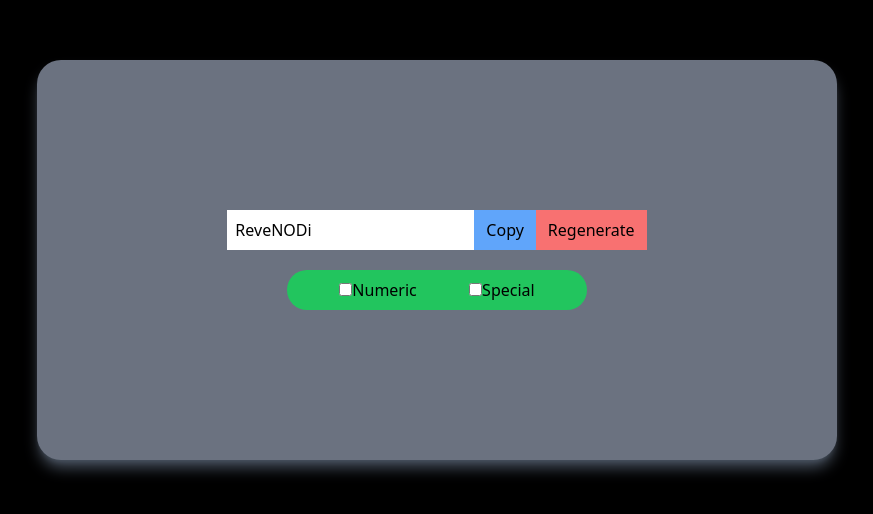
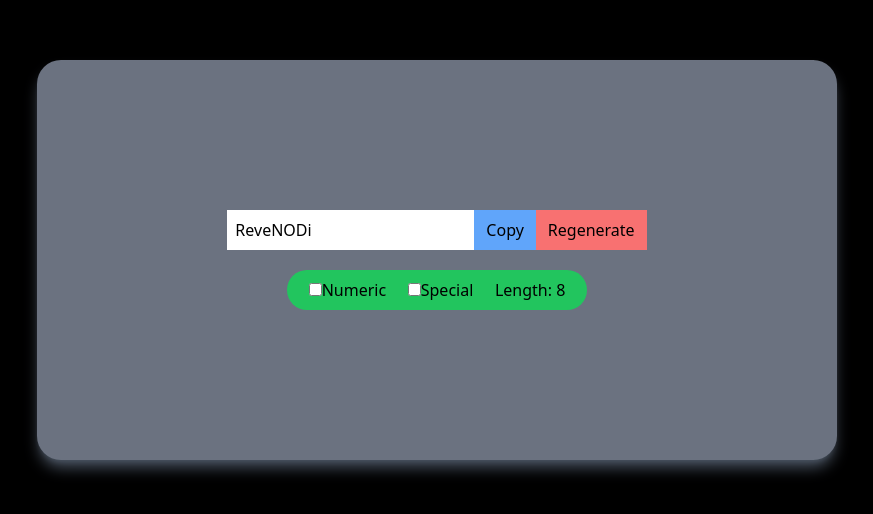
Before and after one commit to sagar-monga/FE_pocs, a React (Vite) app in the folder Learning-React/05-password-generator/: page / in a window 1280 px wide. Shown: the part 140-654 px from the top of the page, without its empty margins (203-1076 px from the left). Built offline with nearby package versions, Linux system fonts and the light colour scheme.

Commit message:
chore: test commit to check deployment

```diff
--- a/Learning-React/05-password-generator/src/App.tsx
+++ b/Learning-React/05-password-generator/src/App.tsx
@@ -96,6 +96,7 @@ function App() {
 						/>
 						<span>Special</span>
 					</div>
+					<span>{`Length: ${length}`}</span>
 				</div>
 			</div>
 		</div>
```
